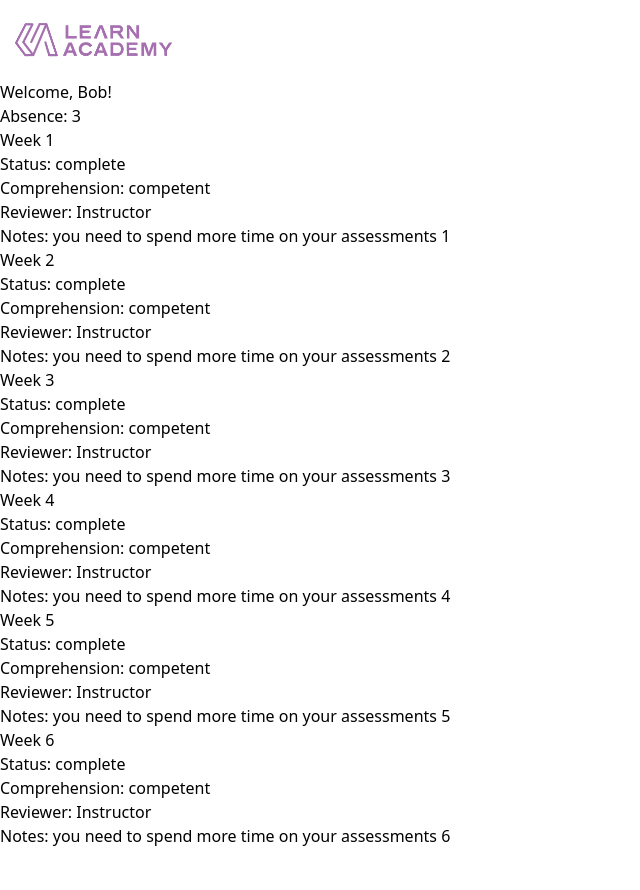
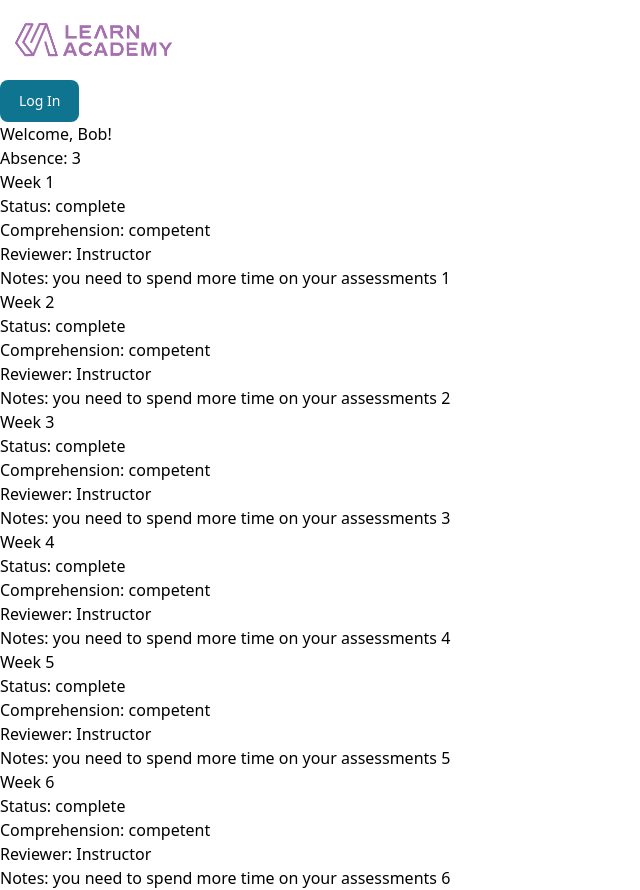
Before and after one commit to LEARNAcademy/student-application, a React (Create React App) app: page / in a window 1280 px wide. Shown: the whole page, without its empty margins (0-640 px from the left). Before the commit the page ends 848 px from the top, so only its background shows below. Built offline with nearby package versions, Linux system fonts and the light colour scheme.

Commit message:
added navigation component and navigation testing

```diff
--- a/src/components/Header.js
+++ b/src/components/Header.js
@@ -1,13 +1,17 @@
 import React from "react"
 import learnLogo from "../assets/LEARN_Academy_logo-purple.png"
+import { Navigation } from  "./Navigation"
 
 const Header = () => {
   return (
-    <img
-      src={ learnLogo }
-      className="mr-3 h-6 sm:h-20"
-      alt="Learn Academy Logo"
-    />
+    <>
+      <img
+        src={ learnLogo }
+        className="mr-3 h-6 sm:h-20"
+        alt="Learn Academy Logo"
+      />
+      <Navigation />
+    </>
   )
 }
 
--- /dev/null
+++ b/src/components/Navigation.js
@@ -0,0 +1,21 @@
+import React, { useState } from "react"
+import { Button } from "flowbite-react"
+
+const Navigation = () => {
+  const [loggedIn, setLoggedIn] = useState(false)
+  return (
+    <>
+      {loggedIn ?
+        <Button onClick={() => setLoggedIn(false)}>
+        Log Out
+        </Button>
+        :
+        <Button onClick={() => setLoggedIn(true)}>
+        Log In
+        </Button>
+      }
+    </>
+  )
+}
+
+export { Navigation }
```
Also changed, not shown: 1 other file (tests, documents, lock files or other folders).
